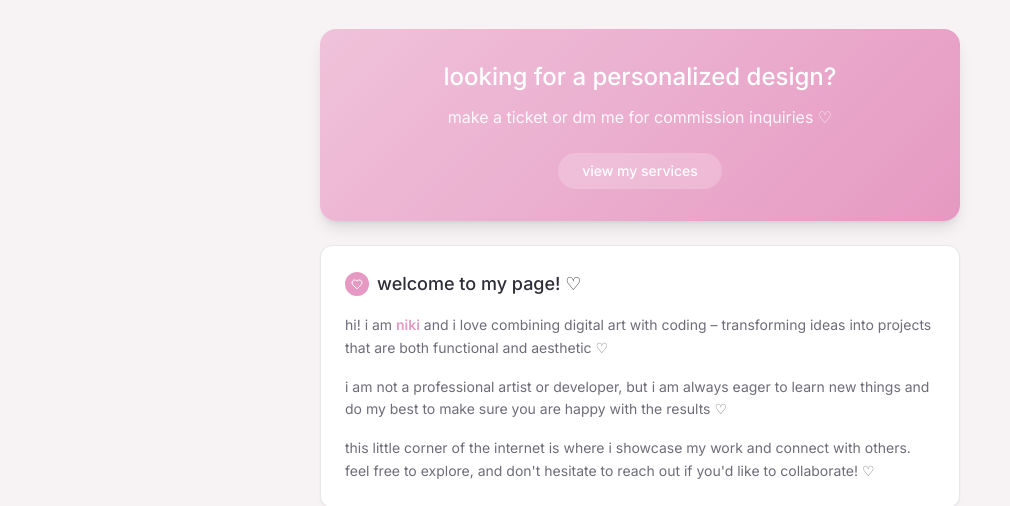
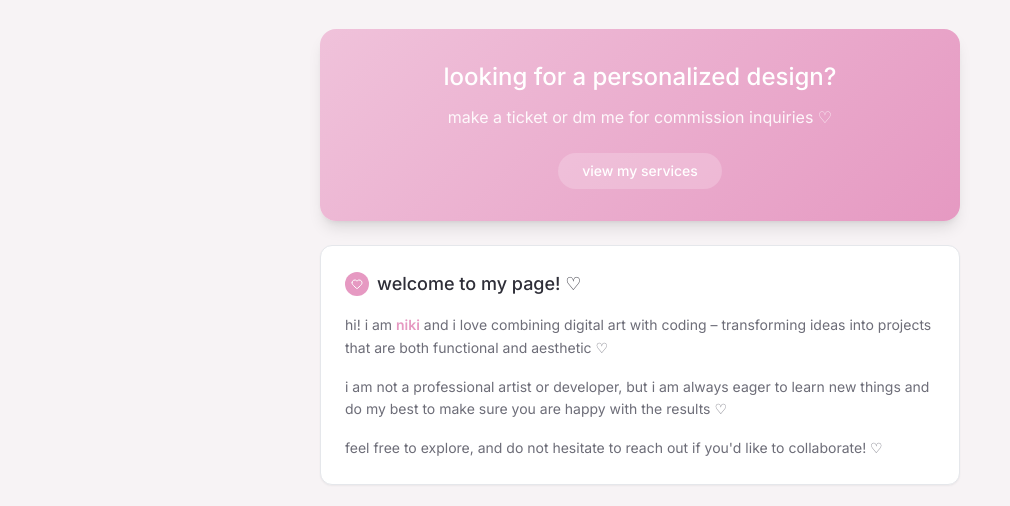
Before and after one commit to nikiily/nikiily.github.io, a plain HTML site: page index.html in a window 1280 px wide. Shown: the part 123-629 px from the top of the page, without its empty margins (0-1010 px from the left). Drawn offline with nearby package versions, Linux system fonts and the light colour scheme; no server answers.

Commit message:
edits in index.html

```diff
--- a/index.html
+++ b/index.html
@@ -127,7 +127,7 @@
                     <div class="space-y-4 text-muted-foreground text-sm leading-relaxed">
                         <p>hi! i am <span class="text-primary font-semibold">niki</span> and i love combining digital art with coding – transforming ideas into projects that are both functional and aesthetic  ♡</p>
                         <p>i am not a professional artist or developer, but i am always eager to learn new things and do my best to make sure you are happy with the results ♡</p>
-                        <p>this little corner of the internet is where i showcase my work and connect with others. feel free to explore, and don't hesitate to reach out if you'd like to collaborate! ♡</p>
+                        <p>feel free to explore, and do not hesitate to reach out if you'd like to collaborate! ♡</p>
                     </div>
                 </div>
 
```
